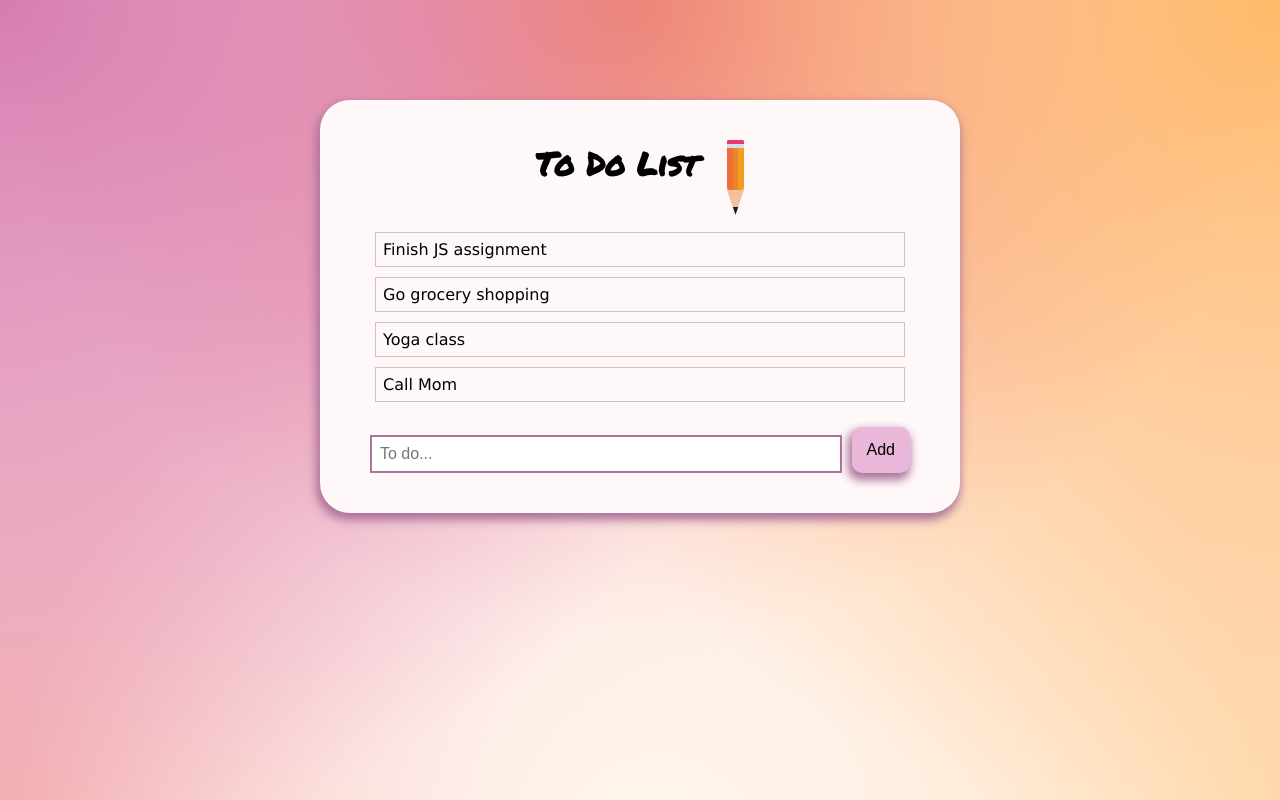
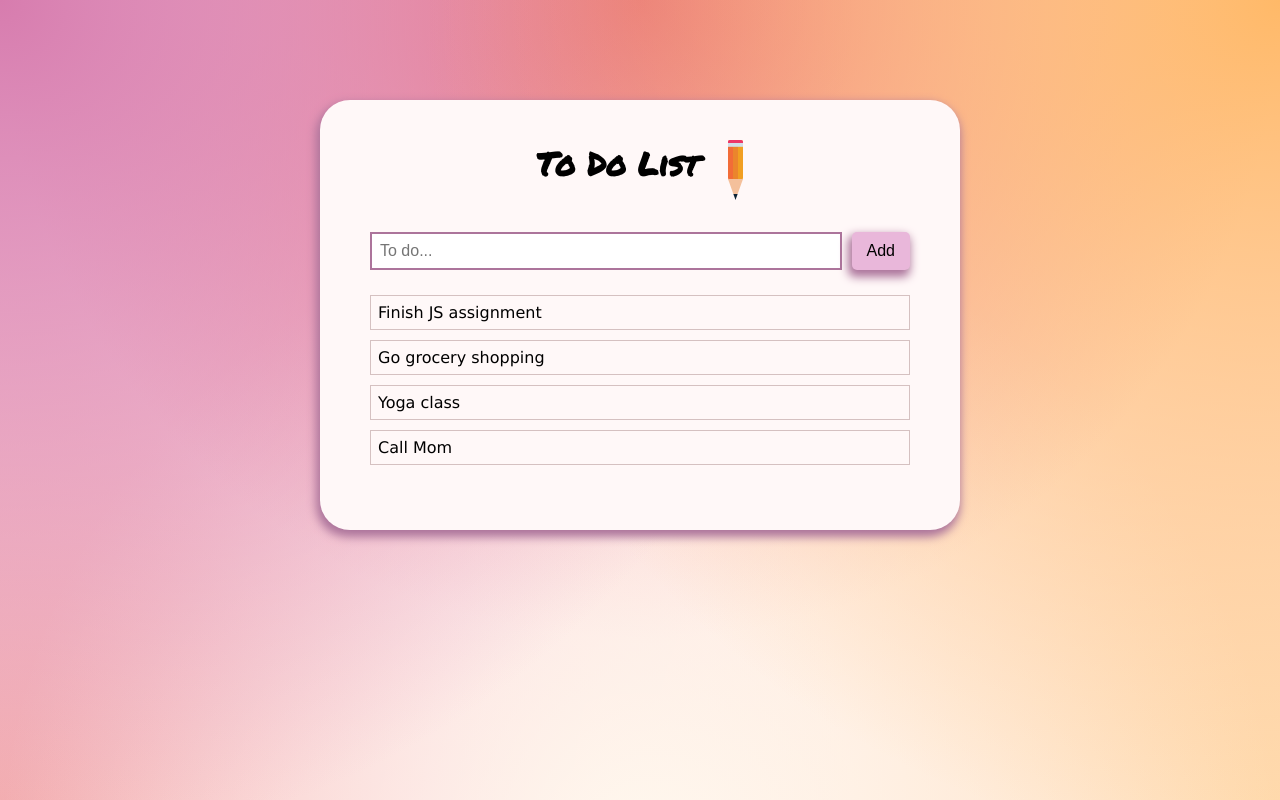
Before and after one commit to malin-nilsson/VanillaJS-Todo-App, a website: page index.html in a window 1280 px wide. Drawn offline with Linux system fonts and the light colour scheme.

Commit message:
Changes to pencil animation, moved input field

```diff
--- a/index.html
+++ b/index.html
@@ -7,8 +7,8 @@
     <meta name="viewport" content="width=device-width, initial-scale=1.0">
     <title>To Do List</title>
     <link rel="preconnect" href="https://fonts.googleapis.com">
-    <link rel="preconnect" href="https://fonts.gstatic.com" crossorigin>
-    <link href="https://fonts.googleapis.com/css2?family=Permanent+Marker&display=swap" rel="stylesheet">
+<link rel="preconnect" href="https://fonts.gstatic.com" crossorigin>
+<link href="https://fonts.googleapis.com/css2?family=Permanent+Marker&display=swap" rel="stylesheet">
     <script src="https://kit.fontawesome.com/3d16140dea.js" crossorigin="anonymous"></script>
     <link rel="stylesheet" href="css/main.css">
     <script src="js/main.js"></script>
@@ -21,18 +21,19 @@
                 <h1>To Do List</h1>
                 <div class="pencil"></div>
             </div>
+            <div class="add-container">
+                <input type="text" id="input" placeholder="To do..."/>
+                <button id="add-btn">Add</button>
+             </div>
             <ul id="list">
                 <li>Finish JS assignment</li>
                 <li>Go grocery shopping</li>
                 <li>Yoga class</li>
                 <li>Call Mom</li>
             </ul>
-            <div class="add-container">
-                <input type="text" id="input" placeholder="To do..." />
-                <button id="add-btn">Add</button>
+
             </div>
-        </div>
-    </main>
+         </main>
 
 </body>
 
--- a/scss/main.scss
+++ b/scss/main.scss
@@ -47,8 +47,8 @@ h1 {
 }
 
 .pencil {
-    height: 50px;
-    width: 17px;
+    height: 40px;
+    width: 15px;
     position: relative;
     top: 0;
     left: 0;
@@ -63,19 +63,19 @@ h1 {
     }
 
     10% {
+        transform: rotate(15deg);
+    }
+
+    25% {
+        transform: rotate(25deg);
+    }
+
+    40% {
         transform: rotate(10deg);
     }
 
-    25% {
-        transform: rotate(20deg);
-    }
-
-    40% {
-        transform: rotate(15deg);
-    }
-
     50% {
-        transform: rotate(10deg);
+        transform: rotate(0deg);
     }
 
     70% {
@@ -90,8 +90,8 @@ h1 {
 .pencil:before {
     content: "";
     position: absolute;
-    height: 20px;
-    width: 17px;
+    height: 17px;
+    width: 15px;
     top: 0;
     left: 0;
     background: linear-gradient(#ed3569 50%, #d2dfe8 50%) no-repeat, linear-gradient(to right, #f26c37 33.33%, #eb852c 33.33%, #eb852c 66.66%, #f19f22 66.66%);
@@ -103,11 +103,11 @@ h1 {
 .pencil:after {
     content: "";
     position: absolute;
-    height: 25px;
-    width: 17px;
+    height: 21px;
+    width: 15px;
     background: linear-gradient(#f4c09b 70%, #0d2436 70%);
     right: 0;
-    bottom: -25px;
+    bottom: -20px;
     clip-path: polygon(50% 100%, 0 0, 100% 0);
 }
 
@@ -123,7 +123,7 @@ ul {
     li {
         position: relative;
         padding: 7px;
-        margin: 5px;
+        margin: 5px 0px;
         border: 1px solid rgb(213, 193, 193);
         transition: 0.2s;
         -webkit-user-select: none;
@@ -147,6 +147,7 @@ ul li.checked {
     display: flex;
     justify-content: flex-start;
     width: 100%;
+    margin: 25px 0px 0px;
 }
 
 .add-container input {
@@ -154,12 +155,11 @@ ul li.checked {
     padding: 8px;
     border: 2px solid #ac749b;
     font-size: 1rem;
-    margin-top: 8px;
 }
 
 
 #add-btn {
-    border-radius: 10px;
+    border-radius: 5px;
     border: none;
     cursor: pointer;
     margin: 0px 0px 0px 10px;
```
Also changed, not shown: css/main.css.
